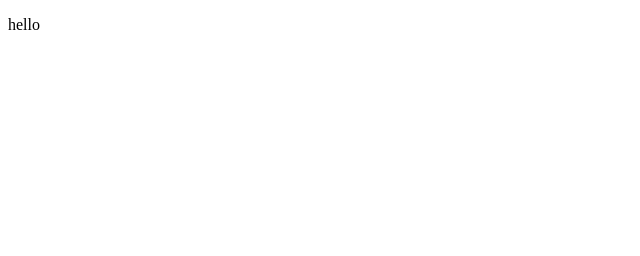
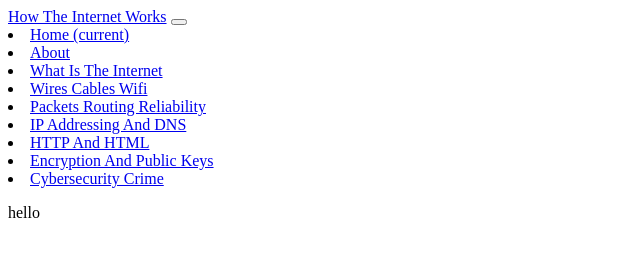
Before and after one commit to BrandonNJIT/HowTheInternetWorksProject, a plain HTML site: page index.html in a window 1280 px wide. Shown: the whole page, without its empty margins (0-640 px from the left). Drawn offline with Linux system fonts and the light colour scheme.

Commit message:
Working On Navbar

```diff
--- a/index.html
+++ b/index.html
@@ -6,6 +6,41 @@
     <title>Home Page</title>
 </head>
 <body>
+<div class="container">
+<nav class="navbar navbar-dark bg-dark">
+    <a class="navbar-brand" href="index.html">How The Internet Works</a>
+    <button class="navbar-toggler" type="button" data-toggle="collapse" data-target="#navbarNavAltMarkup" aria-controls="navbarNavAltMarkup" aria-expanded="false" aria-label="Toggle navigation">
+        <span class="navbar-toggler-icon"></span>
+    </button>
+    <li class="nav-item active">
+        <a class="nav-link" href="index.html">Home <span class="sr-only">(current)</span></a>
+    </li>
+    <li class="nav-item">
+        <a class="nav-link" href="about.html">About</a>
+    </li>
+    <li class="nav-item">
+        <a class="nav-link" href="what_is_the_internet.html">What Is The Internet</a>
+    </li>
+    <li class="nav-item">
+        <a class="nav-link" href="wires_cables_wifi.html">Wires Cables Wifi</a>
+    </li>
+    <li class="nav-item">
+        <a class="nav-link" href="packets_routing_reliability.html">Packets Routing Reliability</a>
+    </li>
+    <li class="nav-item">
+        <a class="nav-link" href="ip_addressing_and_dns.html">IP Addressing And DNS</a>
+    </li>
+    <li class="nav-item">
+        <a class="nav-link" href="http_and_html.html">HTTP And HTML</a>
+    </li>
+    <li class="nav-item">
+        <a class="nav-link" href="encryption_public_keys.html">Encryption And Public Keys</a>
+    </li>
+    <li class="nav-item">
+        <a class="nav-link" href="cybersecurity_crime.html">Cybersecurity Crime</a>
+    </li>
+</nav>
+</div>
 <p>hello</p>
 </body>
 </html>
```
